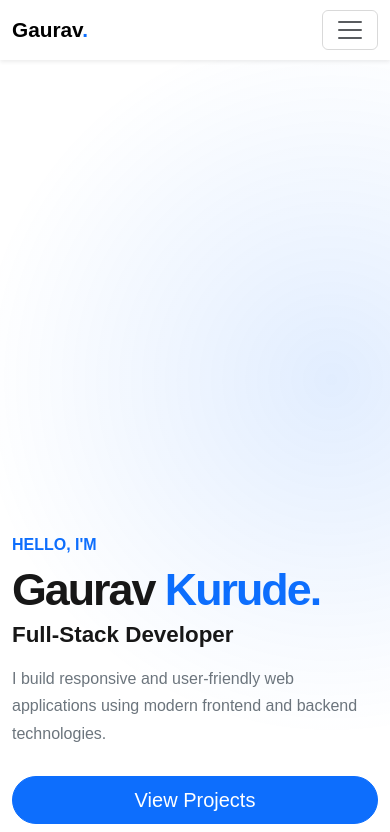
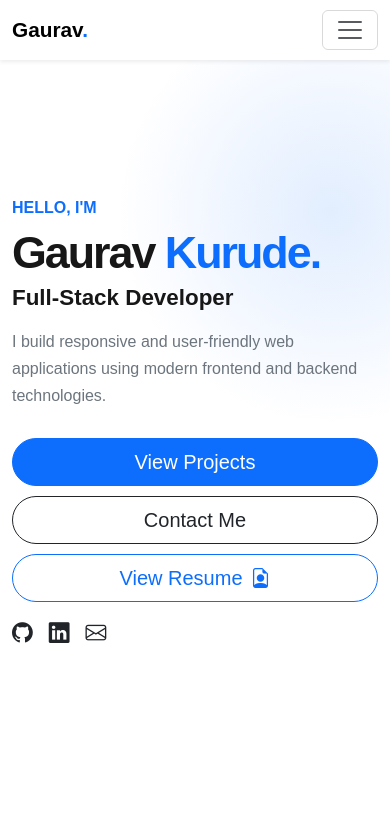
Before and after one commit to Gaurav-Kurude/Gaurav-Kurude, a React (Vite) app: page / in a window 390 px wide. Shown: the top 832 px of the page. Built offline with nearby package versions, Linux system fonts and the light colour scheme.

Commit message:
gaurav-portfolio

```diff
--- a/src/App.css
+++ b/src/App.css
@@ -219,9 +219,9 @@ body {
     padding-bottom: 0;
   }
 
-  /* .hero-section .min-vh-100 {
+  .hero-section .min-vh-100 {
     min-height: 100vh !important;
-  } */
+  }
 
   .hero-section h1 {
     font-size: 2.8rem;
@@ -302,39 +302,3 @@ body {
     font-size: 0.85rem;
   }
 }
-
-@media (max-width: 992px){
-  .hero-section .min-vh-100 {
-    min-height: 60vh !important;
-  }
-}
-
-@media (min-width: 992px){
-  .hero-section .min-vh-100 {
-    min-height: 44vh !important;
-  }
-}
-
-@media (max-width: 576px){
-  .hero-section .min-vh-100 {
-    min-height: 174vh !important;
-  }
-}
-
-@media (max-width: 394px){
-  .hero-section .min-vh-100 {
-    min-height: 180vh !important;
-  }
-}
-
-@media (width <= 334px) {
-    .hero-section .min-vh-100 {
-        min-height: 200vh !important;
-    }
-}
-
-@media (width >= 992px) {
-    .hero-section .min-vh-100 {
-        min-height: 100vh !important;
-    }
-}
```
